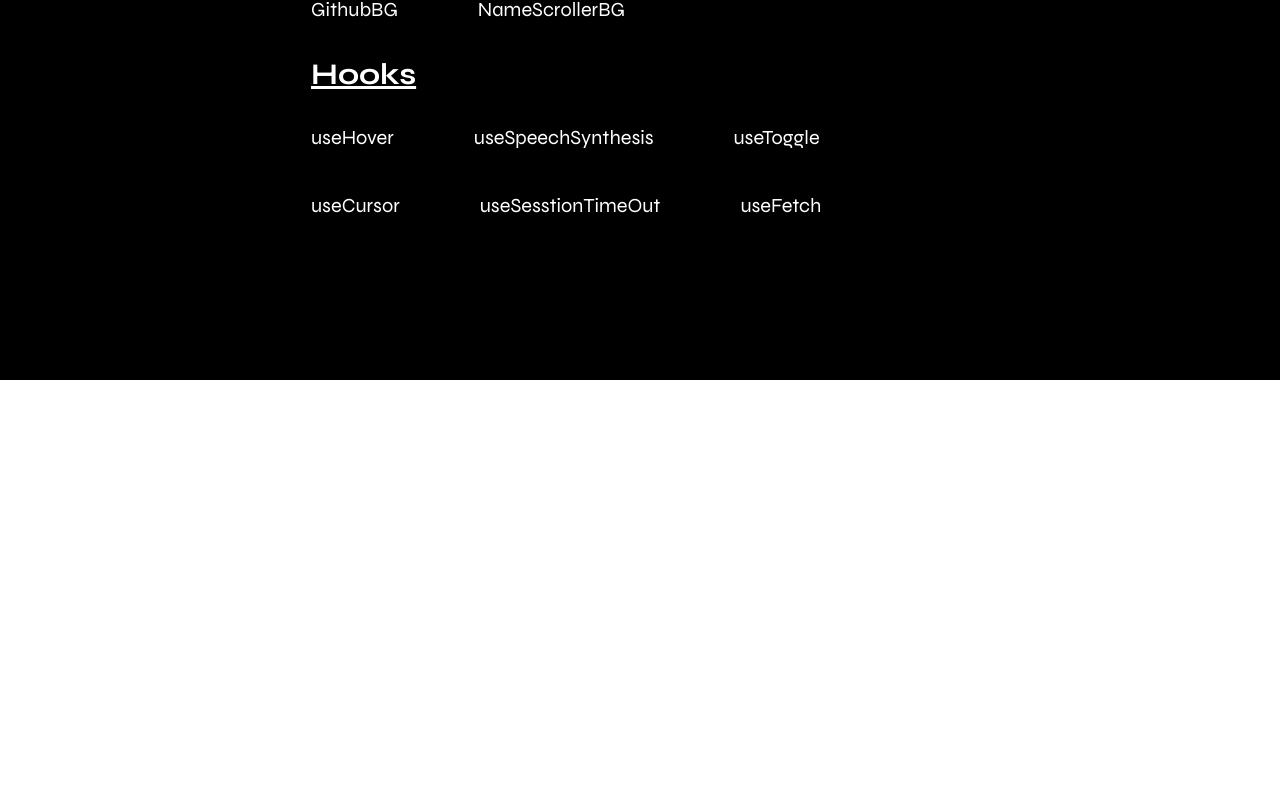
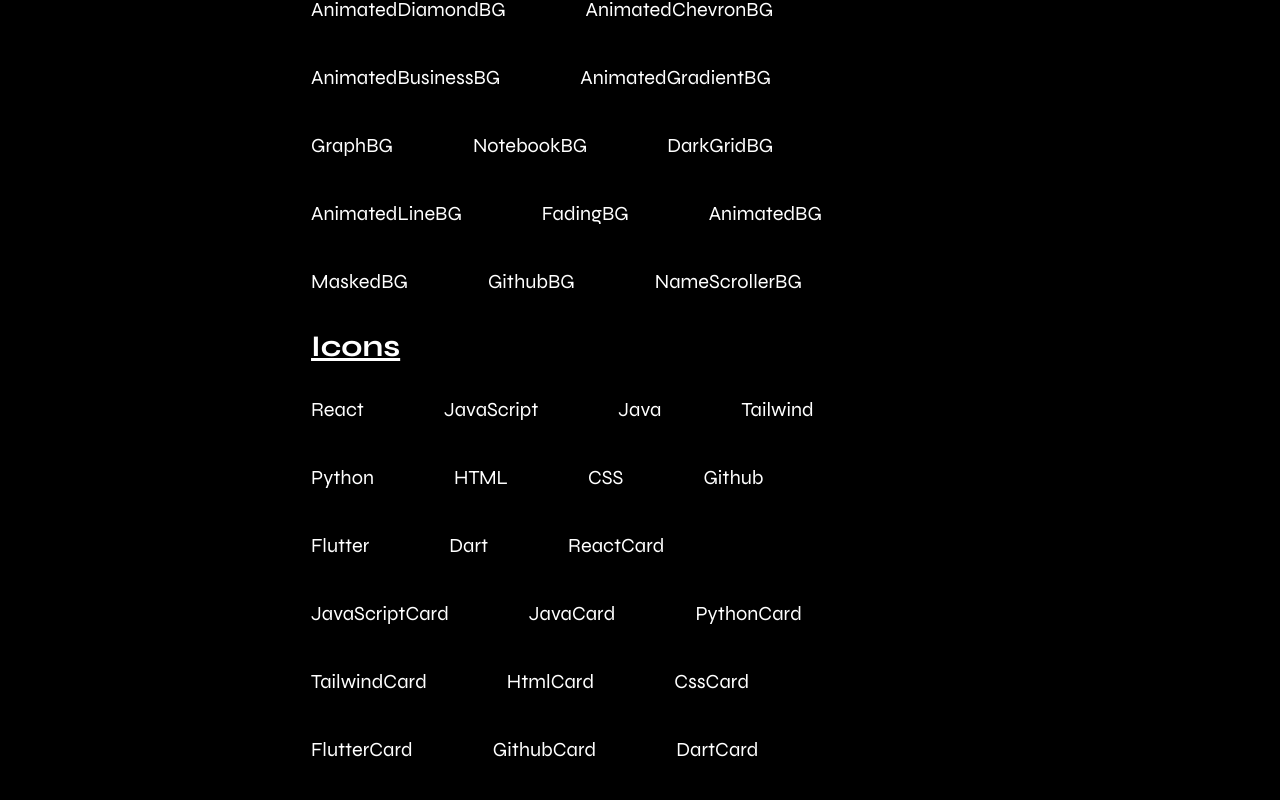
Before and after one commit to adeshingale3/wavyjs-web, a React (Vite) app: page /components in a window 1280 px wide. Shown: the part 420-1220 px from the top of the page. Before the commit the page ends 800 px from the top, so only its background shows below. Built offline with nearby package versions, Linux system fonts and the light colour scheme.

Commit message:
lenis added

```diff
--- a/package.json
+++ b/package.json
@@ -15,6 +15,7 @@
     "@vercel/analytics": "^1.5.0",
     "framer-motion": "^12.23.9",
     "gsap": "^3.13.0",
+    "lenis": "^1.3.10",
     "lucide-react": "^0.525.0",
     "react": "^19.1.0",
     "react-dom": "^19.1.0",
--- a/src/App.jsx
+++ b/src/App.jsx
@@ -1,23 +1,54 @@
-import React from 'react'
-import { BrowserRouter as Router, Routes, Route } from 'react-router-dom';
+import React, { useEffect } from "react"
+import { BrowserRouter as Router, Routes, Route, useLocation } from "react-router-dom"
 
-import Hero from './screens/Hero'
-import Components from './screens/Components';
+import Hero from "./screens/Hero"
+import Components from "./screens/Components"
 import { Analytics } from "@vercel/analytics/react"
+import gsap from "gsap"
+import Lenis from "lenis"
+import { ScrollTrigger } from "gsap/all"
 
+gsap.registerPlugin(ScrollTrigger)
 
+// 👇 This component scrolls to top smoothly on every route change
+function ScrollToTop() {
+  const location = useLocation()
 
+  useEffect(() => {
+    window.scrollTo({ top: 0, behavior: "smooth" })
+  }, [location.pathname])
+
+  return null
+}
 
 const App = () => {
+  useEffect(() => {
+    const lenis = new Lenis({
+      duration: 1.2, // scroll smoothing speed
+      smooth: true,
+      easing: (t) => Math.min(1, 1.001 - Math.pow(2, -10 * t)),
+    })
+
+    lenis.on("scroll", ScrollTrigger.update)
+
+    const raf = (time) => {
+      lenis.raf(time)
+      requestAnimationFrame(raf)
+    }
+    requestAnimationFrame(raf)
+
+    return () => {
+      lenis.destroy()
+    }
+  }, [])
+
   return (
     <Router>
-      <Analytics/>
+      <Analytics />
+      <ScrollToTop /> {/* auto scroll to top on route change */}
       <Routes>
         <Route path="/" element={<Hero />} />
         <Route path="/components/*" element={<Components />} />
-
-
-
       </Routes>
     </Router>
   )
--- a/src/components/Information.jsx
+++ b/src/components/Information.jsx
@@ -1,8 +1,9 @@
 import React from 'react'
 
 const Information = () => {
-  const Backgrounds = ["FadingBG", "AnimatedBG", "MaskedBG", "GithubBG", "NameScrollerBG"];
+  const Backgrounds = ["InteractiveDotsBG", "InteractiveBoxGridBG", "AnimatedDiamondBG","AnimatedChevronBG", "AnimatedBusinessBG","AnimatedGradientBG", "GraphBG", "NotebookBG", "DarkGridBG","AnimatedLineBG", "FadingBG", "AnimatedBG", "MaskedBG", "GithubBG", "NameScrollerBG"];
   const Hooks = ["useHover", "useSpeechSynthesis", "useToggle", "useCursor", "useSesstionTimeOut", "useFetch"];
+  const Icons = ["React", "JavaScript", "Java", "Tailwind", "Python", "HTML", "CSS", "Github", "Flutter", "Dart", "ReactCard", "JavaScriptCard", "JavaCard", "PythonCard", "TailwindCard", "HtmlCard", "CssCard", "FlutterCard", "GithubCard", "DartCard"]
   return (
     <div className='text-white flex flex-col ml-5 sm:ml-5 md:ml-30'>
       <h1 className='text-[28px] sm:text-[36px] md:text-[50px] font-bold'>Components</h1>
@@ -15,7 +16,16 @@ const Information = () => {
             <h1 key={idx} className='text-md sm:text-sm md:text-xl'>{bg}</h1>
           ))}
           </div>
-                <h1 className='text-xl sm:text-lg md:text-3xl font-bold underline'>Hooks</h1>
+
+      <h1 className='text-xl sm:text-lg md:text-3xl font-bold underline'>Icons</h1>
+          <div className='flex flex-row flex-wrap gap-x-20 gap-y-5 sm:gap-y-5 md:gap-y-10'>
+            {Icons.map((ic, idx) => (
+            <h1 key={idx} className='text-md sm:text-sm md:text-xl'>{ic}</h1>
+          ))}
+          </div>
+
+
+      <h1 className='text-xl sm:text-lg md:text-3xl font-bold underline'>Hooks</h1>
 
           <div className='flex flex-row flex-wrap gap-x-20 gap-y-5 sm:gap-y-5 md:gap-y-10'>
             {Hooks.map((hk, idx) => (
--- a/src/screens/Components.jsx
+++ b/src/screens/Components.jsx
@@ -110,7 +110,7 @@ const Components = () => {
   });
 
   return (
-    <div className="h-screen w-screen bg-black p-5 overflow-auto scrollbar-hidden">
+    <div className="h-full w-full bg-black p-5 scrollbar-hidden">
       {/* Top bar */}
       <div className="nav w-[80%] h-20 relative z-10 flex flex-row items-center">
         <Link
@@ -122,9 +122,9 @@ const Components = () => {
       </div>
 
       {/* Content */}
-      <div className="info h-screen flex flex-row justify-between h-full w-full">
+      <div className="info flex flex-row justify-between h-full w-full">
         <Sidebar />
-        <div className="w-full h-screen mt-5 overflow-y-auto scrollbar-hidden">
+        <div className="w-full h-full mt-5 overflow-y-auto scrollbar-hidden">
           <Routes>
             {Object.entries(tabRoutes).map(([key, { path, component }]) => (
               <Route key={key} path={path} element={component} />
```
Also changed, not shown: 1 other file (tests, documents, lock files or other folders).
